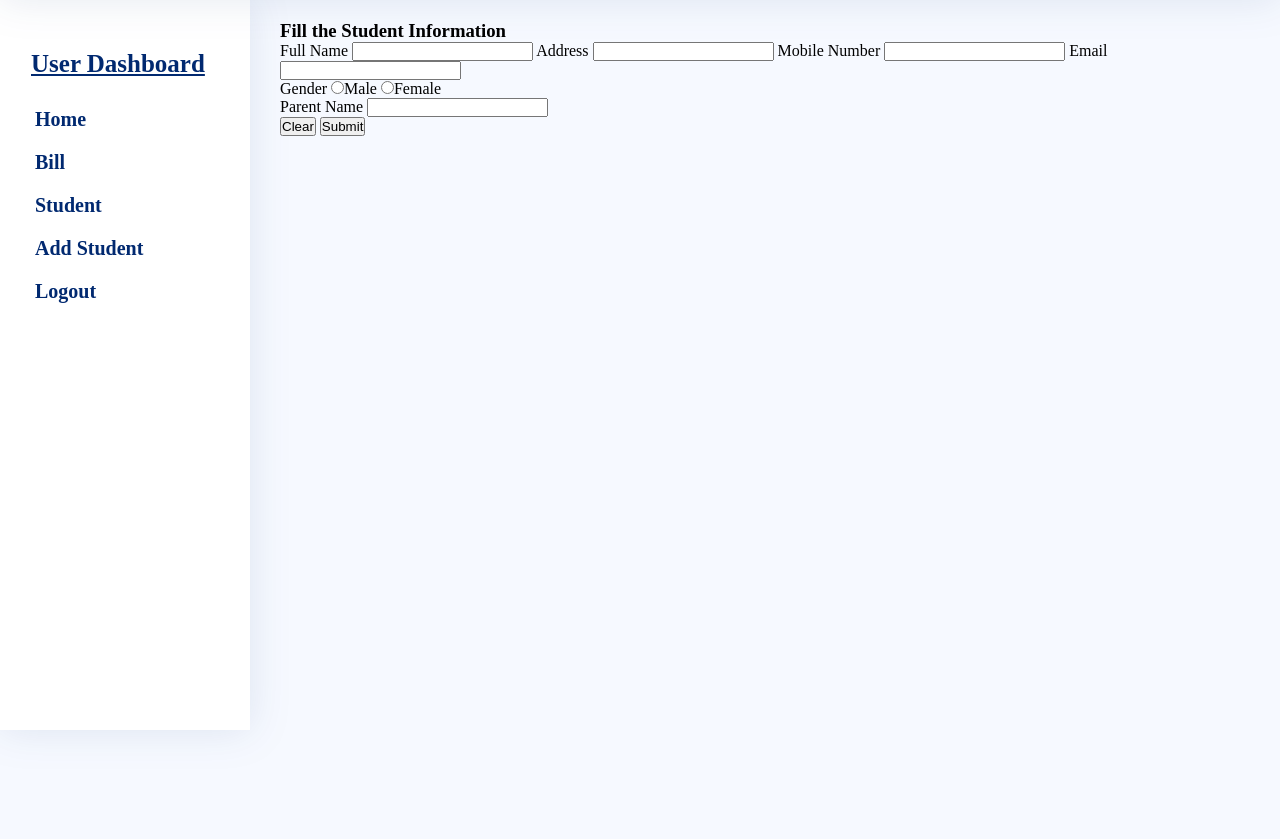
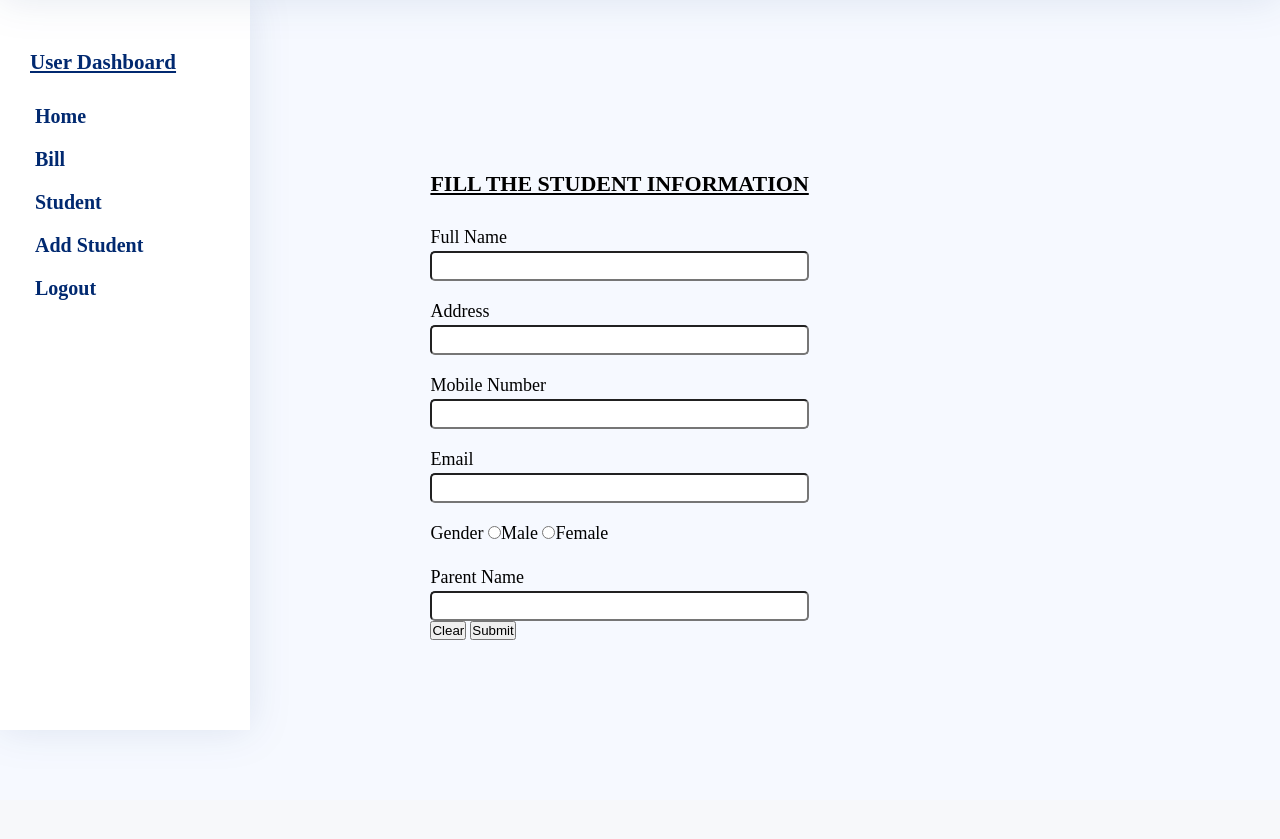
Before and after one commit to santoshvandari/Institute-Billing-System, a PHP site: page /user/add-student.html in a window 1280 px wide. Shown: the part 70-909 px from the top of the page. After the commit the page ends 803 px from the top, so only its background shows below. Run offline with PHP 8.4, Linux system fonts and the light colour scheme.

Commit message:
File Added

```diff
--- a/assets/css/add-student.css
+++ b/assets/css/add-student.css
@@ -2,3 +2,29 @@
     margin: 0;
     padding: 0;
 } */
+.form-container{
+    display: flex;
+    justify-content: center;
+    align-items: center;
+}
+.form-wrapper form{
+    display: flex;
+    flex-direction: column;
+}
+.form h3{
+    margin: 10px 0;
+    font-size: 22px;
+    text-decoration: underline;
+    text-transform: uppercase;
+}
+.form label, .gender-wrapper{
+    font-size: 18px;
+    margin: 20px 0 3px;
+}
+.form input:not(input[type='radio']){
+    height: 30px;
+    border-radius: 5px;
+    outline: none;
+    padding: 0px 5px;
+    font-size: 18px;
+}
--- a/assets/css/common-style.css
+++ b/assets/css/common-style.css
@@ -73,9 +73,9 @@ main{
 .side-option-container h4{
     color: inherit;
    text-align: left;
-   font-size:25px;
+   font-size:21px;
    text-decoration: underline;
-   padding: 10px 0px 20px 6px ;
+   padding: 10px 0px 20px 5px ;
    cursor: pointer;
    width: 100%;
 }
@@ -101,7 +101,7 @@ main{
     background: #f6f9ff;
 }
 .main-container{
-    height: 200vh;
+    min-height: 100vh;
     margin: 70px 0 0 260px;
     padding: 20px;
 }
--- a/user/add-student.html
+++ b/user/add-student.html
@@ -34,9 +34,9 @@
             </div>
         </section>
 
-    <section class="container main-container">
+    <section class="form-container main-container">
         <div class="form-wrapper">
-        <form action="#" method="post">
+        <form class="form" action="#" method="post">
             <h3>Fill the Student Information</h3>
             <label for="name">Full Name</label>
             <input type="text" id="name" name="name"/>
```
